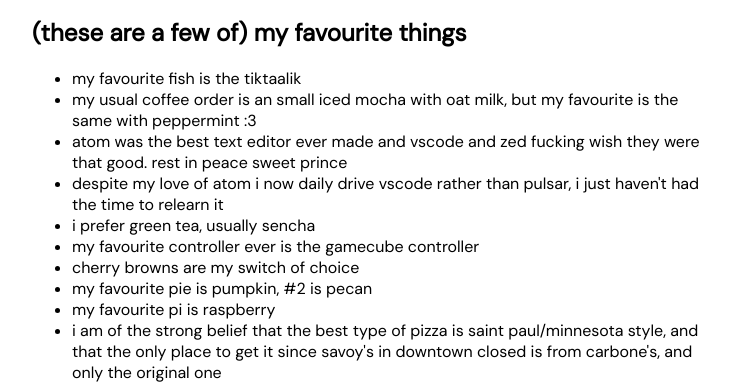
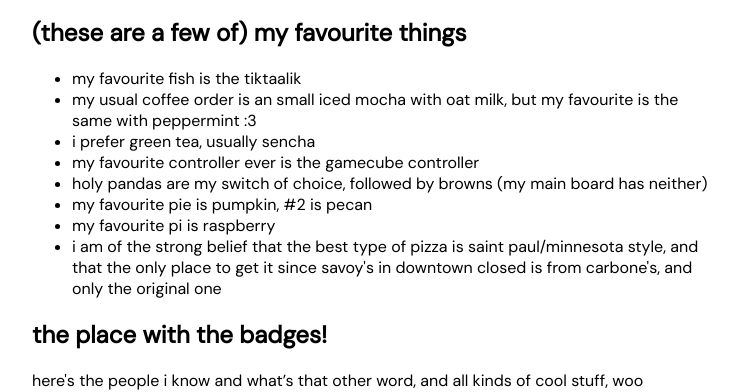
Before and after one commit to nothingneko/nothingneko.github.io, a plain HTML site: page index.html in a window 1280 px wide. Shown: the part 880-1272 px from the top of the page, without its empty margins (266-1012 px from the left). Drawn offline with Linux system fonts and the light colour scheme.

Commit message:
shuffle some favourites

```diff
--- a/index.html
+++ b/index.html
@@ -132,17 +132,12 @@
             my usual coffee order is an small iced mocha with oat milk, but my
             favourite is the same with peppermint :3
           </li>
-          <li>
-            atom was the best text editor ever made and vscode and zed fucking
-            wish they were that good. rest in peace sweet prince
-          </li>
-          <li>
-            despite my love of atom i now daily drive vscode rather than pulsar,
-            i just haven't had the time to relearn it
-          </li>
           <li>i prefer green tea, usually sencha</li>
           <li>my favourite controller ever is the gamecube controller</li>
-          <li>cherry browns are my switch of choice</li>
+          <li>
+            holy pandas are my switch of choice, followed by browns (my main
+            board has neither)
+          </li>
           <li>my favourite pie is pumpkin, #2 is pecan</li>
           <li>my favourite pi is raspberry</li>
           <li>
```
